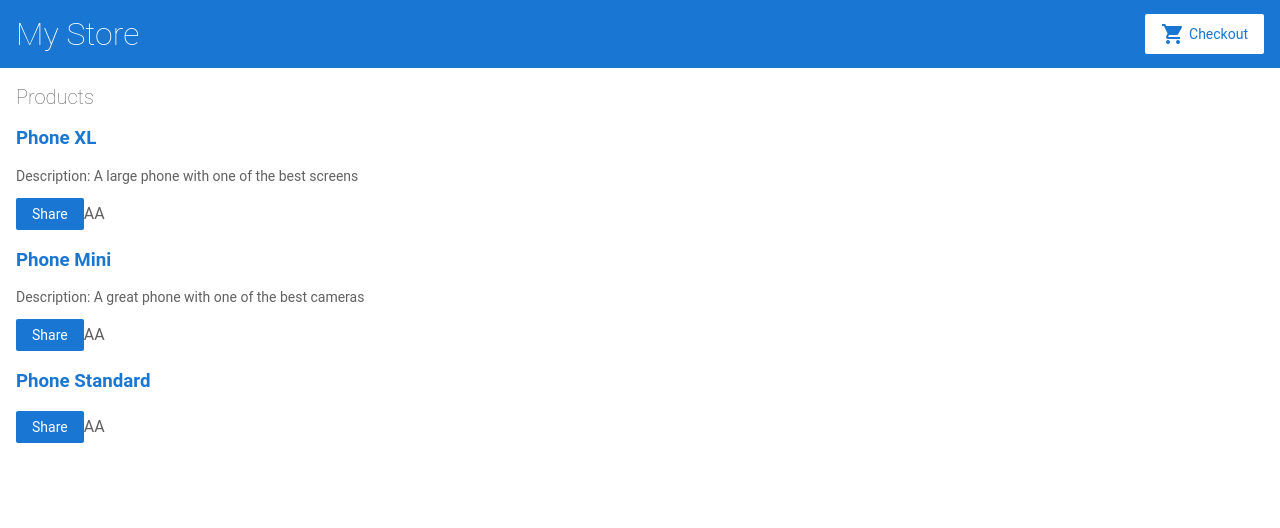
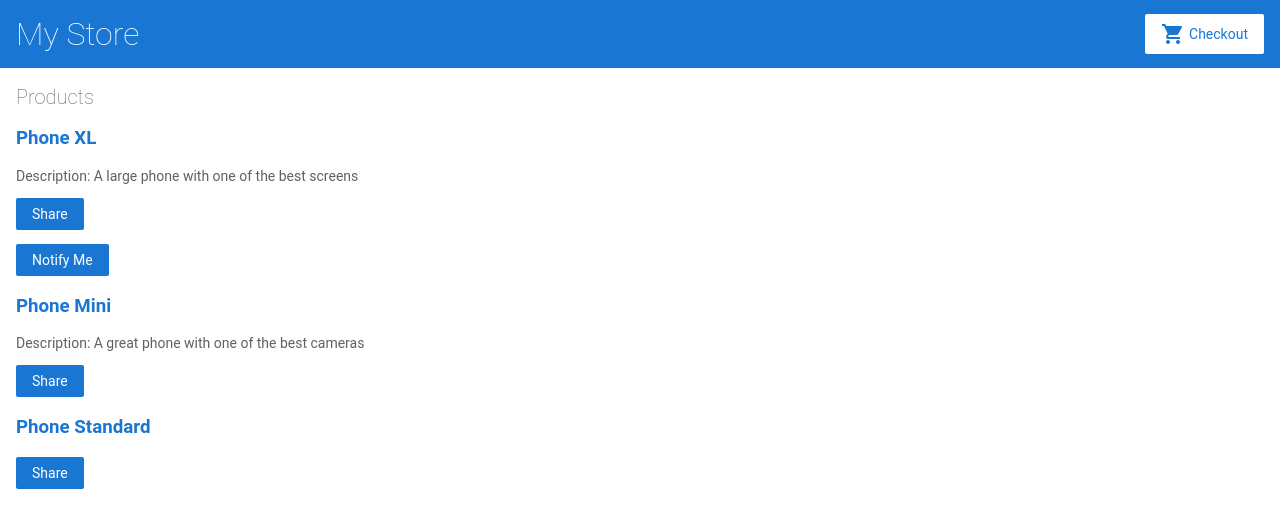
Before and after one commit to StefanLarsson/angular-rrwyyy, an Angular app: page / in a window 1280 px wide. Shown: the top 528 px of the page. Built offline with nearby package versions, Linux system fonts and the light colour scheme.

Commit message:
Update product-alerts.component.html

```diff
--- a/src/app/product-alerts/product-alerts.component.html
+++ b/src/app/product-alerts/product-alerts.component.html
@@ -1 +1,3 @@
-AA
+<p *ngIf="product && product.price > 700">
+  <button>Notify Me</button>
+</p>
```
